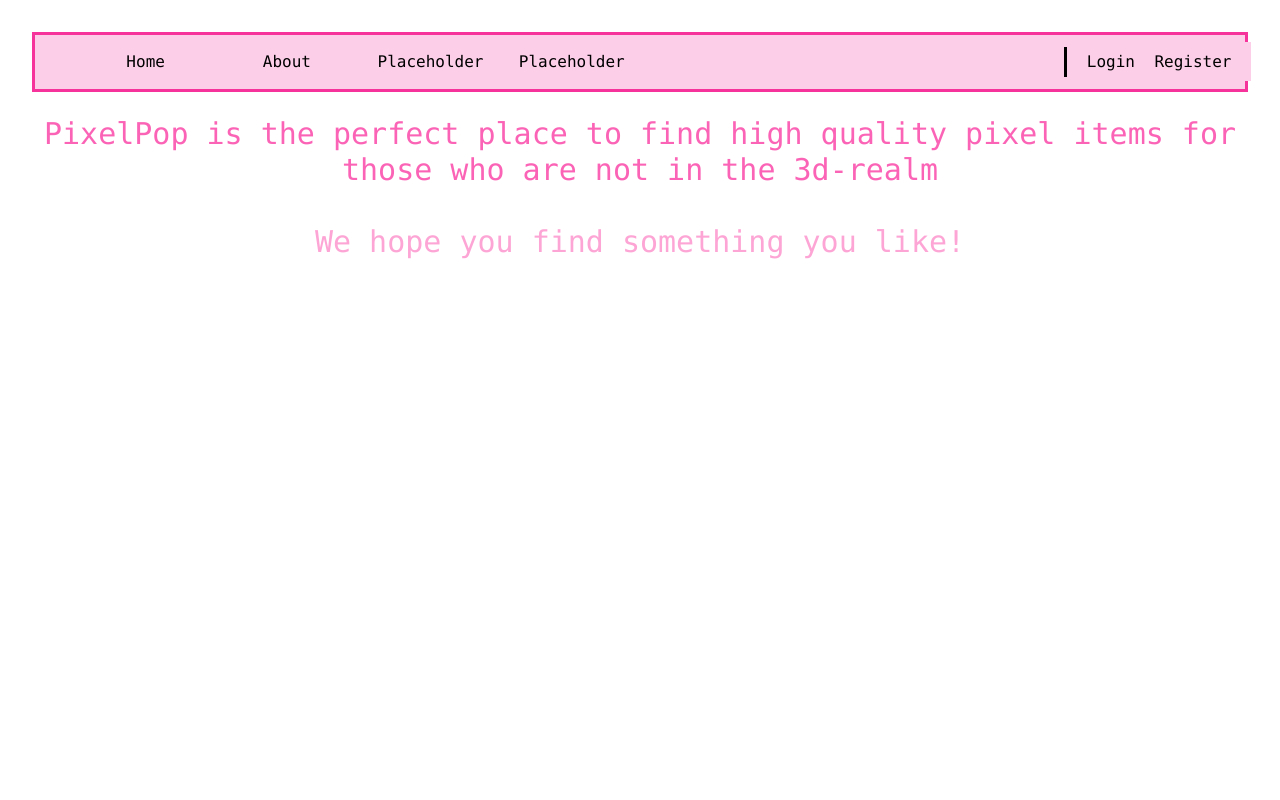
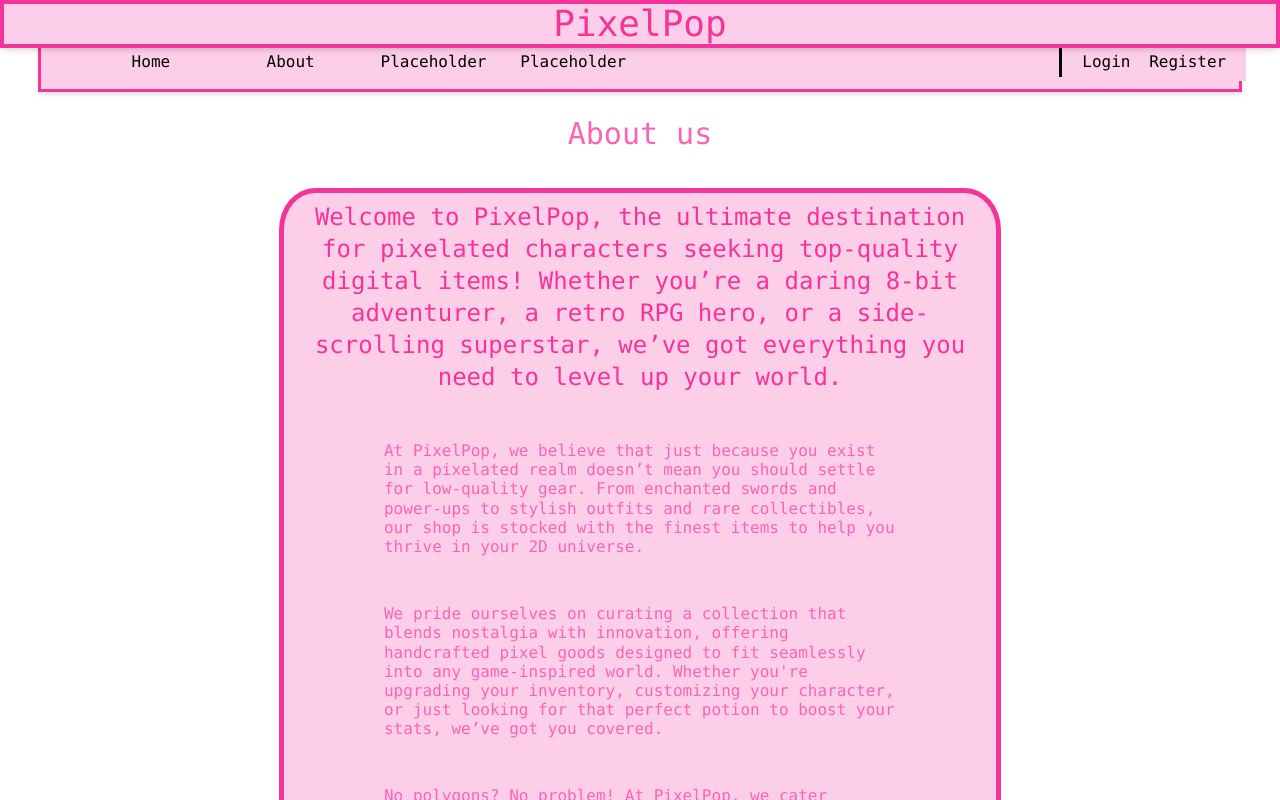
Before and after one commit to keloggzzz/MiniProject, a React (Vite) app: page /About in a window 1280 px wide. Shown: the top 800 px of the page. Built offline with nearby package versions, Linux system fonts and the light colour scheme.

Commit message:
fixed login, edited about us

```diff
--- a/index.html
+++ b/index.html
@@ -4,7 +4,7 @@
     <meta charset="UTF-8" />
     <link rel="icon" type="image/svg+xml" href="/vite.svg" />
     <meta name="viewport" content="width=device-width, initial-scale=1.0" />
-    <title>Vite + React</title>
+    <title>PixelPop</title>
     <link href="/dist/styles.css" rel="stylesheet">
   </head>
   <body>
--- a/src/App.css
+++ b/src/App.css
@@ -1,5 +1,5 @@
 #root {
-  max-width: 1280px;
+  max-width: 1268px;
   margin: 0 auto;
   padding: 2rem;
   text-align: center;
@@ -7,7 +7,6 @@
 body{
   background-color: var(--color-zinc-800);
   font-family: var(--font-mono);
-
 }
 label{
   margin: 5px 0 px 0;
@@ -16,11 +15,14 @@ label{
 h1{
   color: var(--color-pink-500);
   text-align: center;
-  font-size: 50px;
   background-color: var(--color-pink-200);
+
 }
 
-h4{font-size: 12px;}
+h4{font-size: 16px;
+   color: var(--color-pink-400);
+
+}
 
 
 
@@ -70,6 +72,24 @@ div a:hover {
   font-family: var(--font-mono);
 }
 
+.aboutUs{
+  margin-left: auto;
+  margin-right: auto;
+  font-size: 20px;
+  background-color: var(--color-pink-200);
+  border-color: var(--color-pink-500);
+  border-style:solid;
+  border-width: 5px;
+  border-radius: 5%;
+  padding:8px;
+  height: auto;
+  width: 60%;
+  float: center;
+  font-family: var(--font-mono);
+  text-align: left;
+
+}
+
 .regButtonDiv{
   position: relative;
   bottom: 0;
--- a/src/App.jsx
+++ b/src/App.jsx
@@ -4,6 +4,7 @@ import Home from "./Components/Home";
 import Login from "./Components/Login";
 import Register from './Components/Register';
 import About from './Components/About';
+import Header from './Components/Header'
 import {items} from "./Model/items.json"
 
 import { BrowserRouter, Routes, Route } from "react-router-dom";
@@ -22,9 +23,9 @@ export default function App() {
    const [itemlist,setItemList]=useState(items);
 
   return (
-    <>
     <DataContext.Provider value={{logStatus:logStatus, setLogStatus:setLogStatus, itemlist:itemlist, setItemList:setItemList}}>
     <div>
+    <Header/>
     <NavBar />
     <br></br>
       </div>
@@ -39,6 +40,6 @@ export default function App() {
         </BrowserRouter>
     </div>
     </DataContext.Provider>
-    </>
+
   )
 }
--- a/src/Components/About.jsx
+++ b/src/Components/About.jsx
@@ -1,13 +1,25 @@
+import about from "../Model/aboutText.json";
+
 export default function About(){
     return(
+          <>
 
-        <div>
-        <h2 className="text-pink-400"> PixelPop is the perfect place to find high quality pixel items for those who are not in the 3d-realm</h2>
-        <br></br>
-
-        <h3 className="text-pink-300"> We hope you find something you like! </h3>
-        <br></br>
+        <h2 className="text-pink-400">About us</h2>
+            <br></br>
+        <div className="aboutUs">
+            <h3 className="text-center text-pink-500 text-2xl">{about.par1}</h3>
+            <br></br><br></br>
+            <div className="w-[40vw] mx-auto">
+                <h4>{about.par2}</h4>
+                <br></br><br></br>
+                <h4>{about.par3}</h4>
+                <br></br><br></br>
+                <h4>{about.par4}</h4>
+                <br></br>
+                <h4>{about.par5}</h4>
+            </div>
 
         </div>
+        </>
     )
     }
--- /dev/null
+++ b/src/Components/Header.jsx
@@ -0,0 +1,8 @@
+export default function Header(){
+    return(
+        <header className="bg-pink-500 text-pink-300 text-center p-1 fixed top-0 left-0 w-full shadow-md z-10">
+            <h1 className="text-4xl textfont-bold">PixelPop</h1>
+        </header>
+
+    );
+}
--- a/src/Components/Home.jsx
+++ b/src/Components/Home.jsx
@@ -13,7 +13,7 @@ export default function Home(){
 
 return(
       <div>
-                <h1 className="text-3xl">PixelPop Shop</h1>
+                <h1 className="italic">The Pop Shop</h1>
                 <h2 className="text-2xl text-pink-500">There are currently {length} items available:</h2>
                 <br></br>
 
--- a/src/Components/Login.jsx
+++ b/src/Components/Login.jsx
@@ -6,7 +6,7 @@ import {faCircleUser} from '@fortawesome/free-solid-svg-icons'
 export default function Login(){
 const [uname,setUname]=useState("");
 const [pwd, setPwd]=useState("");
-const[loginSt,setLogin]=useState((sessionStorage.getItem("logged")!=null?sessionStorage.getItem("logged"):0));
+const { logStatus, setLogStatus } = useContext(DataContext);
 
 
 function check(){
@@ -16,7 +16,7 @@ function check(){
 
     }if(uname.trim()==="user1"  && pwd.trim() === "test"){
     sessionStorage.setItem("logged",1);
-    setLogin(1);
+    setLogStatus(1);
 
     } else{
     alert("Invalid credentials");
@@ -25,7 +25,7 @@ function check(){
 
 function logout(){
   sessionStorage.setItem("logged", 0);
-  setLogin(0);
+  setLogStatus(0);
 
 }
 
@@ -50,7 +50,7 @@ var logoutUser=<div>
   return(
 
     <div>
-       <div>{loginSt==0?login:logoutUser}</div>
+       <div>{logStatus==0?login:logoutUser}</div>
     </div>
   );
 }
--- a/src/Components/NavBar.jsx
+++ b/src/Components/NavBar.jsx
@@ -20,7 +20,7 @@ export default function NavBar(){
 
 
   return(
-      <div className='grid grid-cols-8 bg-pink-200 px-10 py-3 border-3 border-pink-500 items-center'>
+      <div className='grid grid-cols-8 bg-pink-200 px-10 py-3 border-3 border-pink-500 items-center w-full shadow-md z-10'>
         <div><a href="/Home">Home</a></div>
         <div><a href="/About">About</a></div>
 
--- /dev/null
+++ b/src/Model/aboutText.json
@@ -0,0 +1,7 @@
+{
+    "par1": "Welcome to PixelPop, the ultimate destination for pixelated characters seeking top-quality digital items! Whether you’re a daring 8-bit adventurer, a retro RPG hero, or a side-scrolling superstar, we’ve got everything you need to level up your world.",
+    "par2":"At PixelPop, we believe that just because you exist in a pixelated realm doesn’t mean you should settle for low-quality gear. From enchanted swords and power-ups to stylish outfits and rare collectibles, our shop is stocked with the finest items to help you thrive in your 2D universe.",
+    "par3":"We pride ourselves on curating a collection that blends nostalgia with innovation, offering handcrafted pixel goods designed to fit seamlessly into any game-inspired world. Whether you're upgrading your inventory, customizing your character, or just looking for that perfect potion to boost your stats, we’ve got you covered.",
+    "par4":"No polygons? No problem! At PixelPop, we cater exclusively to those who aren’t part of the 3D-realm, ensuring that our items remain true to the pixel-perfect aesthetic you love. So, gear up, power on, and get ready to explore a world where pixels rule!",
+    "par5":"There is not much else to say, but I want enough text here to ensure that the header is properly fixed. This was a fun project, I am very glad I got to practice these concepts. I hope to learn more throughout the class.                                                                                                        "
+}
```
